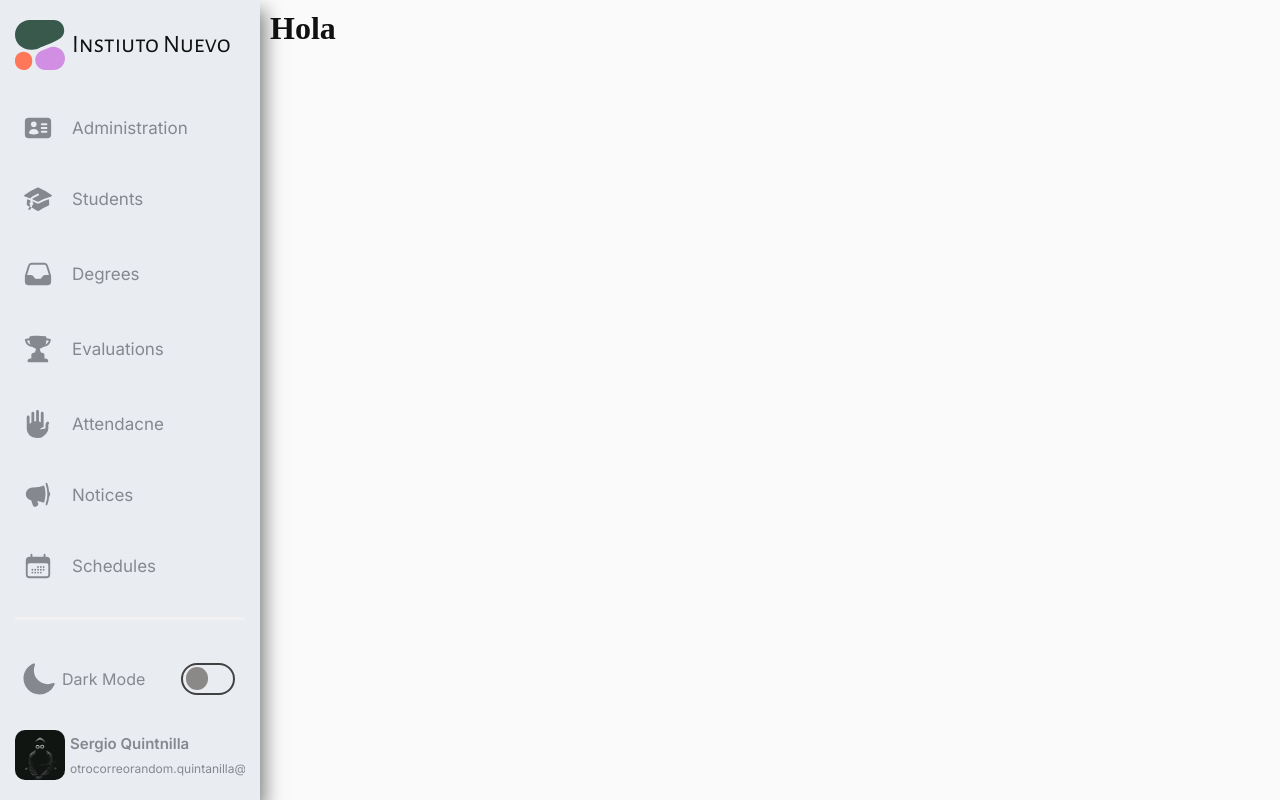
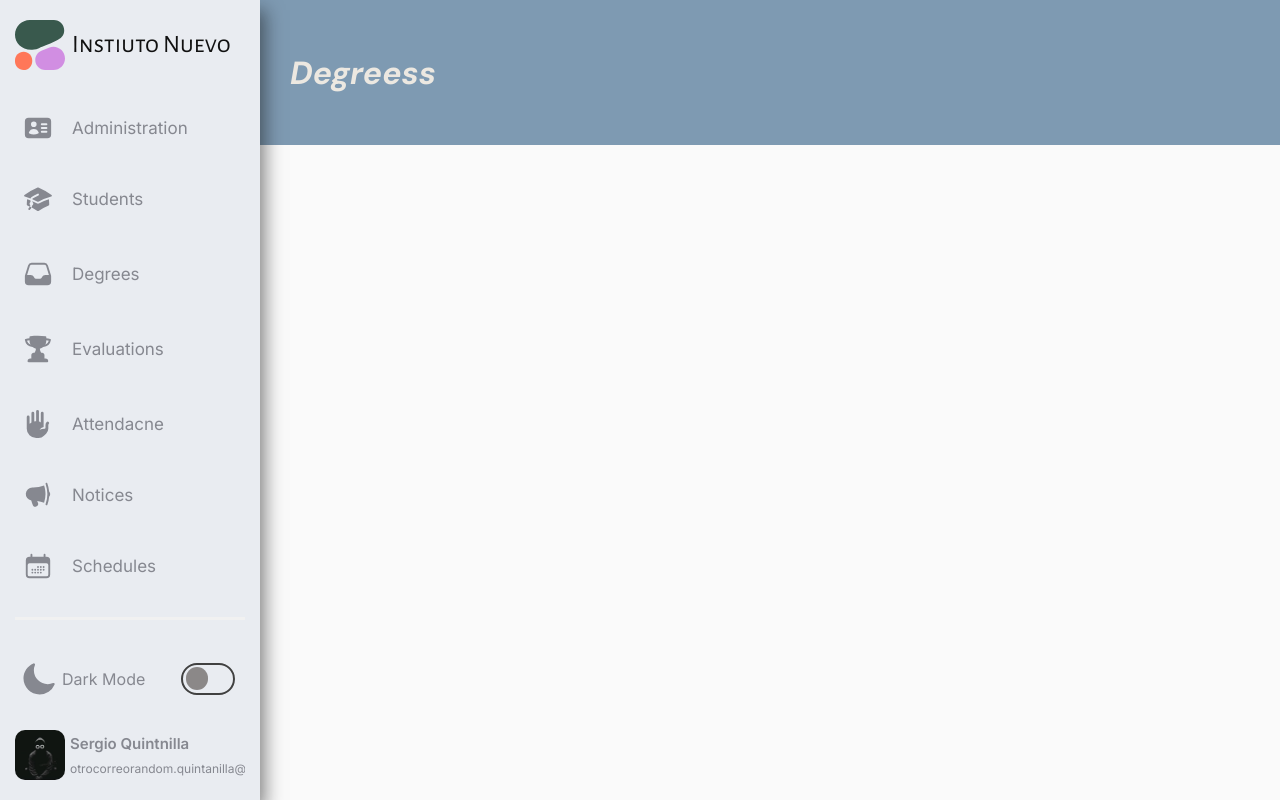
Before and after one commit to SKsergio/SCodeM, a Vue app: page /dashboard/degree/degrees in a window 1280 px wide. Built offline with nearby package versions, Linux system fonts and the light colour scheme; a web font is replaced by a local one.

Commit message:
change some classes wiirh affectation in generales

```diff
--- a/src/components/generics/CrudComponent.vue
+++ b/src/components/generics/CrudComponent.vue
@@ -1,12 +1,28 @@
 <template>
     <div class="container">
-        <h1>Hola</h1>
+        <div class="header__general">
+            <h1>Degreess</h1>
+        </div>
     </div>
 </template>
 
-<script setup>
+<script setup lang="ts">
 
 </script>
 
 <style scoped>
+    @import url('../../css/globalClases.css');
+    @import url('../../css/variables.css');
+    .header__general{
+        background-color: var(--color-sixth);
+        width: 100%;
+        height: 145px;
+        display: flex;
+        flex-direction: column;
+        justify-content: center;
+        > h1{
+            color: rgb(236, 232, 225);
+            margin-left: 30px;
+        }
+    }
 </style>
--- a/src/css/content.css
+++ b/src/css/content.css
@@ -15,7 +15,6 @@
 .container__main{
     display: grid;
     grid-template-columns: repeat(4, 1fr);
-    padding: 10px;
 }
 .container__view{
     grid-column: 1 /-1;
--- a/src/css/globalClases.css
+++ b/src/css/globalClases.css
@@ -1,6 +1,7 @@
 @import url(./variables.css);
 .container{
     display: flex;
+    position: relative;
     flex-direction: column;
     flex-wrap: wrap;
     justify-content: center;
@@ -9,5 +10,4 @@
     font-family: var(--font-v3);
     font-style: italic;
     font-weight: 100;
-    text-align: center;
 }
```
